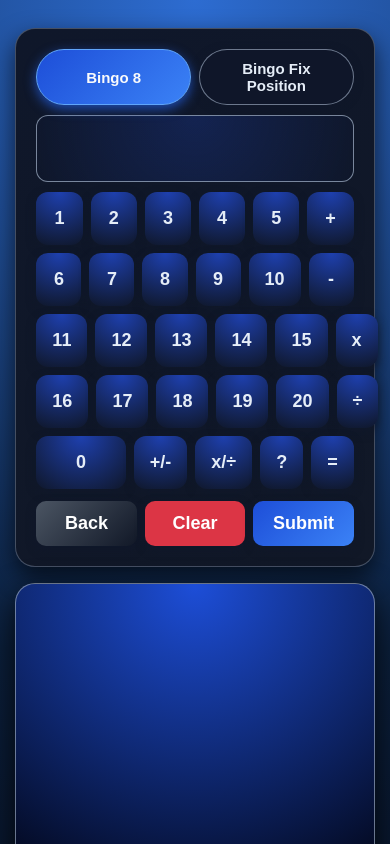
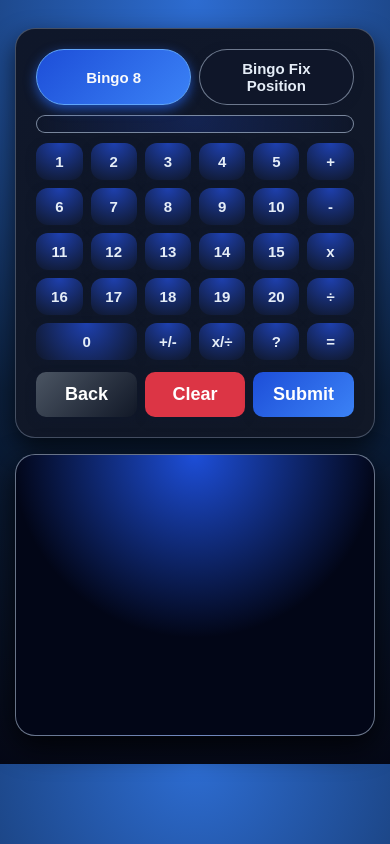
Before and after one commit to Rewwiw/A-Math-Solution-Solver, a plain HTML site: page index.html in a window 390 px wide. Shown: the top 844 px of the page. Drawn offline with Linux system fonts and the light colour scheme.

Commit message:
Update styles.css

```diff
--- a/css/styles.css
+++ b/css/styles.css
@@ -65,6 +65,7 @@ body {
   display: flex;
   justify-content: center;
   align-items: center;
+  flex-wrap : wrap;
   gap: 8px;
   background: radial-gradient(circle at top, rgba(30, 64, 175, 0.3), rgba(15, 23, 42, 0.9));
   cursor: pointer;
@@ -337,12 +338,25 @@ body {
 }
 
 @media (max-width: 700px) {
-  body {
-    align-items: center;
+  .show-pawn-input {
+    height: auto;   /* ให้สูงตามเนื้อจริง เผื่อมี 2 แถว */
+    gap: 4px;
+    padding: 8px;
   }
 
-  .container, .solutions-container {
-    width: 95%;
-    max-width: 450px;
+  .pawn-slot {
+    min-width: 24px;
+    height: 24px;
+    font-size: 14px;
+    border-radius: 6px;
+  }
+
+  .pawn input {
+    padding: 10px;
+    font-size: 15px;
+  }
+
+  .solutions-container {
+    height: 240px;
   }
 }
```
